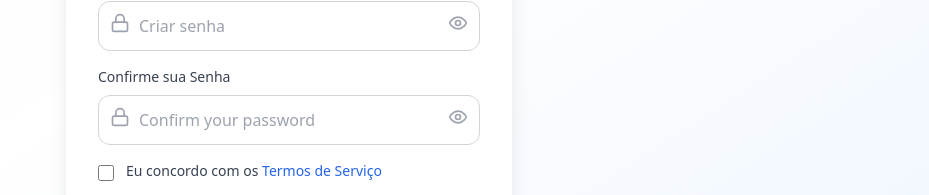
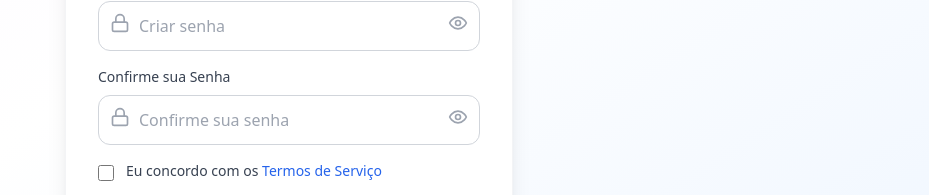
Before and after one commit to ericdepaula/agendaMk, a React (Vite) app: page /signup in a window 1280 px wide. Shown: the part 458-653 px from the top of the page, without its empty margins (351-1280 px from the left). Built offline with nearby package versions, Linux system fonts and the light colour scheme.

Commit message:
fix(SignUp): Traduzindo campos para seguir padrao PT-BR

```diff
--- a/src/pages/SignUp.tsx
+++ b/src/pages/SignUp.tsx
@@ -447,7 +447,7 @@ const SignUp = () => {
                       ? "border-green-500 bg-green-50"
                       : "border-gray-300 hover:border-gray-400"
                     }`}
-                  placeholder="Confirm your password"
+                  placeholder="Confirme sua senha"
                   aria-describedby={
                     errors.confirmPassword ? "confirmPassword-error" : undefined
                   }
```
